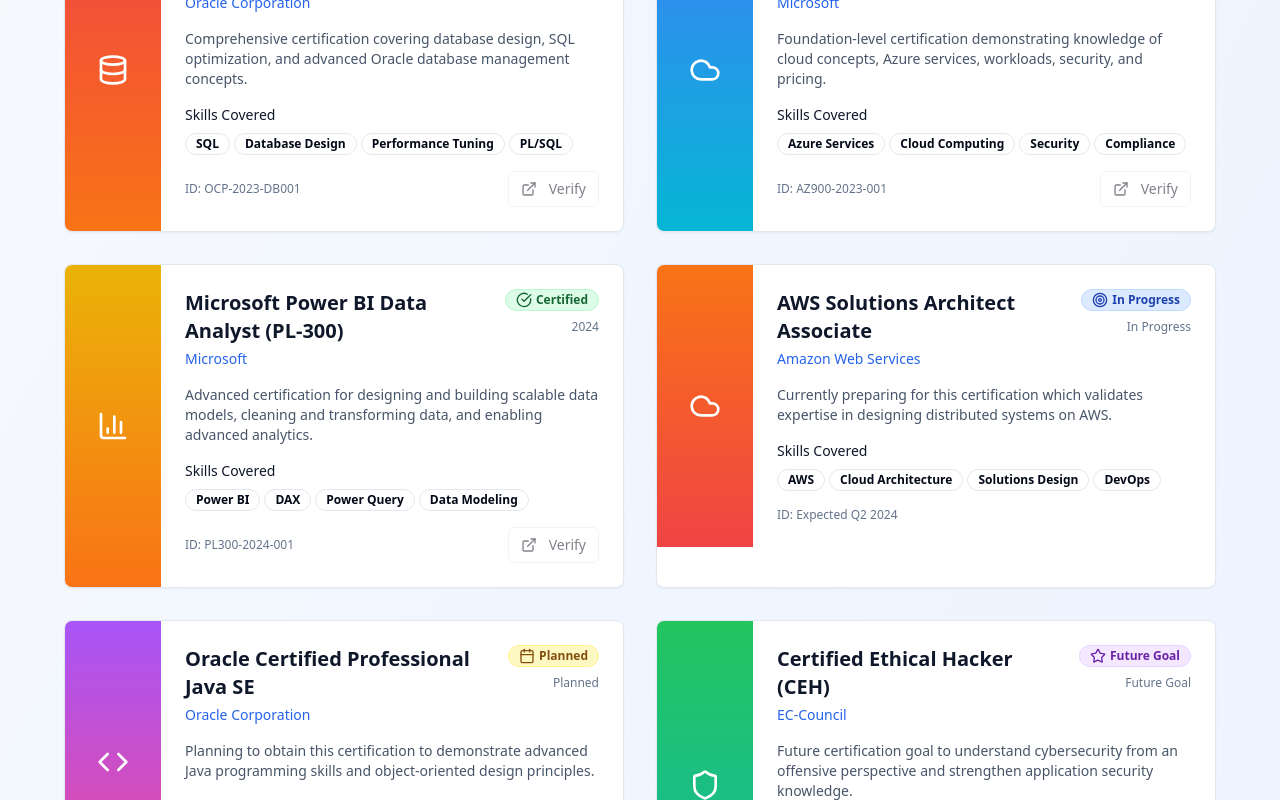
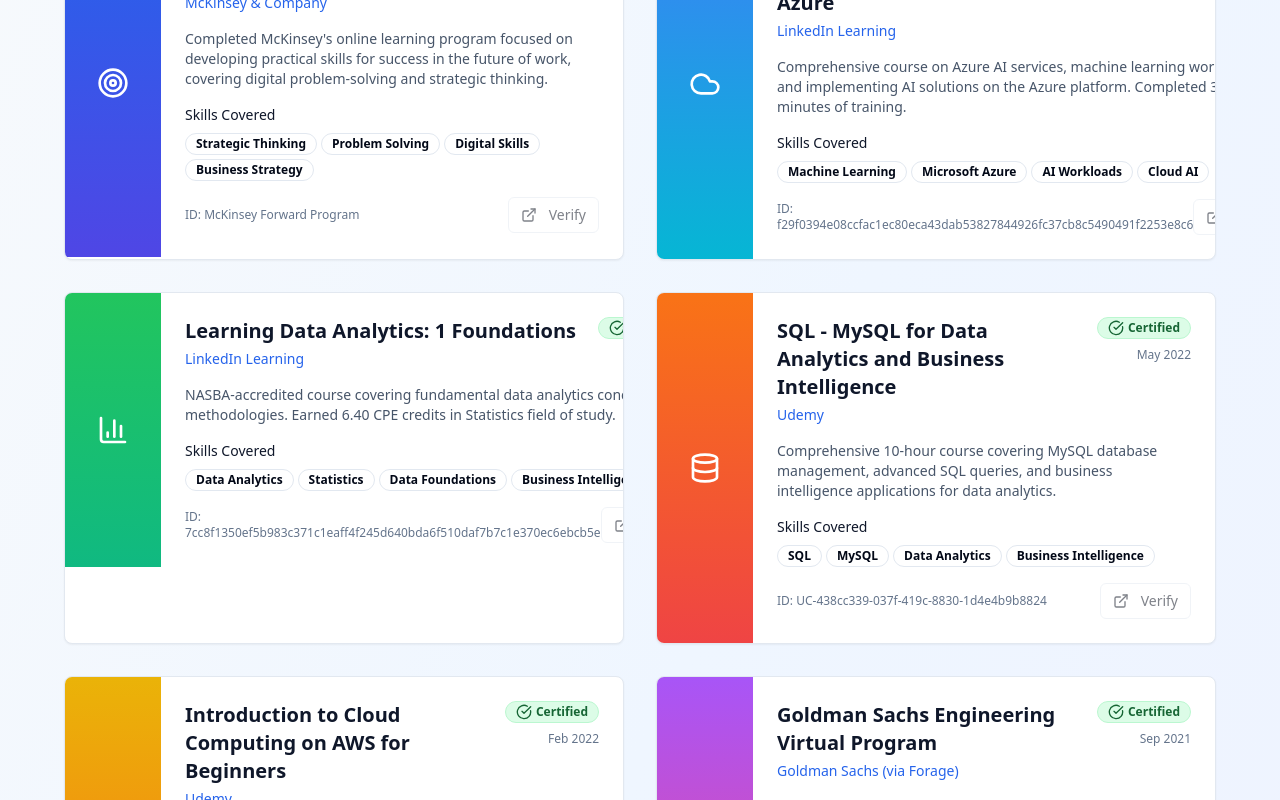
Before and after one commit to likithmanjunath45/builder-quantum-works, a React (Vite) app: page /certifications in a window 1280 px wide. Shown: the part 560-1360 px from the top of the page. Built offline with nearby package versions, Linux system fonts and the light colour scheme.

Commit message:
Update certifications with real credentials
cgen-bfbba45482e14bb3b82cb2de35284fb7

```diff
--- a/client/pages/Certifications.tsx
+++ b/client/pages/Certifications.tsx
@@ -20,70 +20,70 @@ import { Link } from "react-router-dom";
 export default function Certifications() {
   const certifications = [
     {
-      title: "Oracle Database Fundamentals",
-      issuer: "Oracle Corporation",
-      date: "2023",
+      title: "McKinsey.org Forward Program",
+      issuer: "McKinsey & Company",
+      date: "Jul 2025",
       status: "Certified",
-      description: "Comprehensive certification covering database design, SQL optimization, and advanced Oracle database management concepts.",
-      skills: ["SQL", "Database Design", "Performance Tuning", "PL/SQL"],
-      icon: <Database className="w-8 h-8" />,
-      color: "from-red-500 to-orange-500",
-      credentialId: "OCP-2023-DB001"
+      description: "Completed McKinsey's online learning program focused on developing practical skills for success in the future of work, covering digital problem-solving and strategic thinking.",
+      skills: ["Strategic Thinking", "Problem Solving", "Digital Skills", "Business Strategy"],
+      icon: <Target className="w-8 h-8" />,
+      color: "from-blue-600 to-indigo-600",
+      credentialId: "McKinsey Forward Program"
     },
     {
-      title: "Microsoft Azure Fundamentals (AZ-900)",
-      issuer: "Microsoft",
-      date: "2023",
+      title: "Microsoft Azure AI Essentials: Workloads and Machine Learning on Azure",
+      issuer: "LinkedIn Learning",
+      date: "Apr 2025",
       status: "Certified",
-      description: "Foundation-level certification demonstrating knowledge of cloud concepts, Azure services, workloads, security, and pricing.",
-      skills: ["Azure Services", "Cloud Computing", "Security", "Compliance"],
+      description: "Comprehensive course on Azure AI services, machine learning workloads, and implementing AI solutions on the Azure platform. Completed 3 hours 23 minutes of training.",
+      skills: ["Machine Learning", "Microsoft Azure", "AI Workloads", "Cloud AI"],
       icon: <Cloud className="w-8 h-8" />,
       color: "from-blue-500 to-cyan-500",
-      credentialId: "AZ900-2023-001"
+      credentialId: "f29f0394e08ccfac1ec80eca43dab53827844926fc37cb8c5490491f2253e8c6"
     },
     {
-      title: "Microsoft Power BI Data Analyst (PL-300)",
-      issuer: "Microsoft",
-      date: "2024",
+      title: "Learning Data Analytics: 1 Foundations",
+      issuer: "LinkedIn Learning",
+      date: "May 2025",
       status: "Certified",
-      description: "Advanced certification for designing and building scalable data models, cleaning and transforming data, and enabling advanced analytics.",
-      skills: ["Power BI", "DAX", "Power Query", "Data Modeling"],
+      description: "NASBA-accredited course covering fundamental data analytics concepts and methodologies. Earned 6.40 CPE credits in Statistics field of study.",
+      skills: ["Data Analytics", "Statistics", "Data Foundations", "Business Intelligence"],
       icon: <BarChart3 className="w-8 h-8" />,
-      color: "from-yellow-500 to-orange-500",
-      credentialId: "PL300-2024-001"
+      color: "from-green-500 to-emerald-500",
+      credentialId: "7cc8f1350ef5b983c371c1eaff4f245d640bda6f510daf7b7c1e370ec6ebcb5e"
     },
     {
-      title: "AWS Solutions Architect Associate",
-      issuer: "Amazon Web Services",
-      date: "In Progress",
-      status: "In Progress",
-      description: "Currently preparing for this certification which validates expertise in designing distributed systems on AWS.",
-      skills: ["AWS", "Cloud Architecture", "Solutions Design", "DevOps"],
-      icon: <Cloud className="w-8 h-8" />,
+      title: "SQL - MySQL for Data Analytics and Business Intelligence",
+      issuer: "Udemy",
+      date: "May 2022",
+      status: "Certified",
+      description: "Comprehensive 10-hour course covering MySQL database management, advanced SQL queries, and business intelligence applications for data analytics.",
+      skills: ["SQL", "MySQL", "Data Analytics", "Business Intelligence"],
+      icon: <Database className="w-8 h-8" />,
       color: "from-orange-500 to-red-500",
-      credentialId: "Expected Q2 2024"
+      credentialId: "UC-438cc339-037f-419c-8830-1d4e4b9b8824"
     },
     {
-      title: "Oracle Certified Professional Java SE",
-      issuer: "Oracle Corporation",
-      date: "Planned",
-      status: "Planned",
-      description: "Planning to obtain this certification to demonstrate advanced Java programming skills and object-oriented design principles.",
-      skills: ["Java", "OOP", "Spring Framework", "Microservices"],
-      icon: <Code className="w-8 h-8" />,
-      color: "from-purple-500 to-pink-500",
-      credentialId: "Planned for 2024"
+      title: "Introduction to Cloud Computing on AWS for Beginners",
+      issuer: "Udemy",
+      date: "Feb 2022",
+      status: "Certified",
+      description: "8-hour comprehensive course on AWS cloud computing fundamentals, covering core services, architecture, and best practices for beginners.",
+      skills: ["AWS", "Cloud Computing", "Cloud Architecture", "DevOps"],
+      icon: <Cloud className="w-8 h-8" />,
+      color: "from-yellow-500 to-orange-500",
+      credentialId: "UC-e3465d87-b1a2-4a80-8776-c314ed1b6a41"
     },
     {
-      title: "Certified Ethical Hacker (CEH)",
-      issuer: "EC-Council",
-      date: "Future Goal",
-      status: "Future Goal",
-      description: "Future certification goal to understand cybersecurity from an offensive perspective and strengthen application security knowledge.",
-      skills: ["Cybersecurity", "Penetration Testing", "Network Security", "Risk Assessment"],
+      title: "Goldman Sachs Engineering Virtual Program",
+      issuer: "Goldman Sachs (via Forage)",
+      date: "Sep 2021",
+      status: "Certified",
+      description: "Completed practical cybersecurity task modules including cracking leaked password databases and understanding information security practices.",
+      skills: ["Cybersecurity", "Password Security", "Information Security", "Risk Assessment"],
       icon: <Shield className="w-8 h-8" />,
-      color: "from-green-500 to-teal-500",
-      credentialId: "Future Planning"
+      color: "from-purple-500 to-pink-500",
+      credentialId: "XvDibX2tJ3crB9TxY"
     }
   ];
 
```
